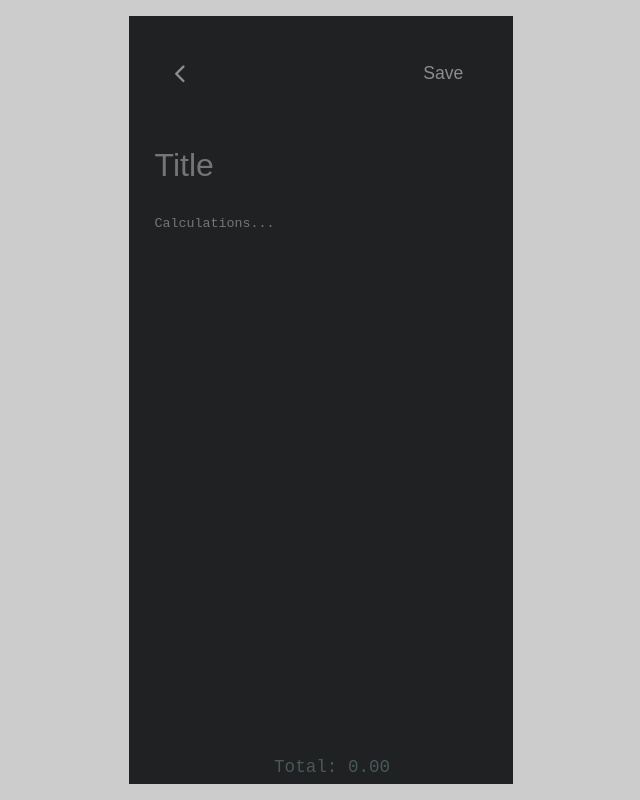
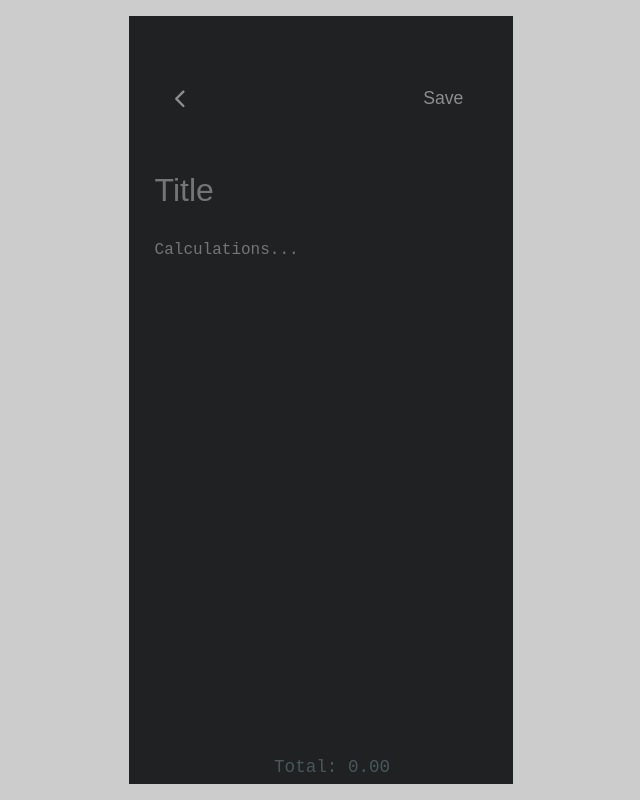
Before and after one commit to MarcoAG-115/ReactNotepadApp, a React (Create React App) app: page /create-calc-note in a window 1280 px wide. Shown: the whole page, without its empty margins (319-959 px from the left). Built offline with nearby package versions, Linux system fonts and the light colour scheme.

Commit message:
Adjusted some formatting

```diff
--- a/src/index.css
+++ b/src/index.css
@@ -172,6 +172,7 @@ h2 {
     font-size: 1.1rem;
     width: 100%;
     margin-right: 1.5rem;
+    /* margin-top: 30px; */
 }
 
 .notes__container {
@@ -258,6 +259,7 @@ btn calc__btn {
     display: flex;
     justify-content: space-between;
     align-items: center;
+    margin-top: 25px;
 }
 
 .create-note__form {
@@ -315,23 +317,23 @@ btn calc__btn {
 
 .create-calc-note__textarea1 {
     /* font-family:system-ui, -apple-system, BlinkMacSystemFont, 'Segoe UI', Roboto, Oxygen, Ubuntu, Cantarell, 'Open Sans', 'Helvetica Neue', sans-serif; */
-    /* font-size: 1.1rem; */
+    font-size: 16px;
     color: var(--color-white);
     resize: none;
     /* margin-right: 4px; */
     padding-right: 18px;
-    width:140%;
+    width:130%;
 }
 
 .create-calc-note__textarea2 {
     /* border-left: rgba(180, 191, 191, 0.46);
     border-left-width: 1px;
     border-style: solid; */
-    /* font-size: 1rem; */
+    font-size: 16px;
     color:#bae8e89e;
     resize: none;
     text-align: right;
-    margin-left: 26px;
+    margin-left: -50px;
 
     width:65%;
     float:right;
@@ -353,14 +355,16 @@ btn calc__btn {
 
     .notes__header {
         width: 100%;
-        padding: 2rem 1rem;
+        /* padding: 2rem 1rem; */
         position: fixed;
         top: 0;
         left: 0;
+        padding-top: 70px;
+        padding-bottom: 5px;
     }
 
     .notes__container {
-        margin-top: 5rem;
+        margin-top: 7rem;
         gap: 1rem;
     }
 
```
